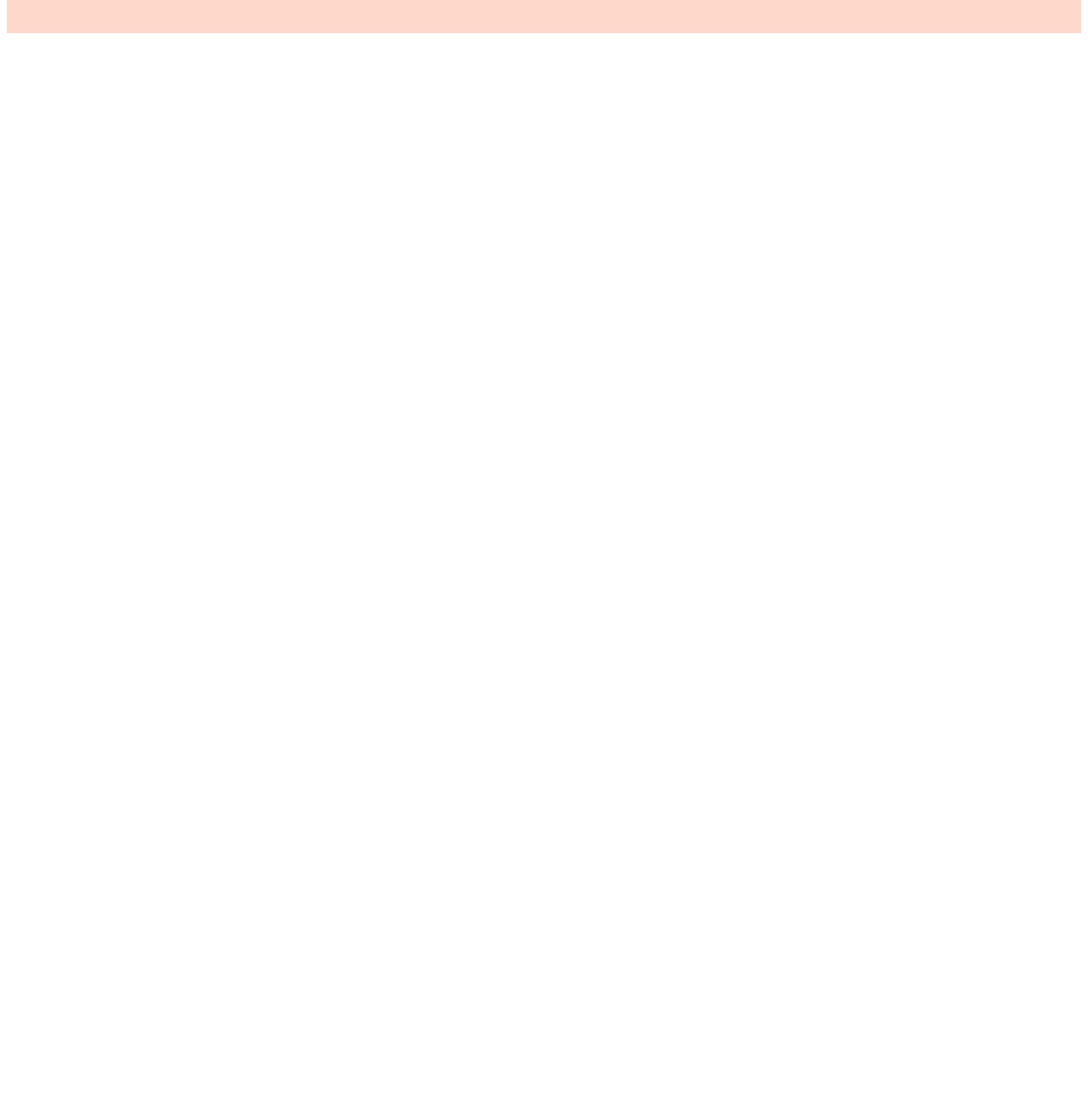
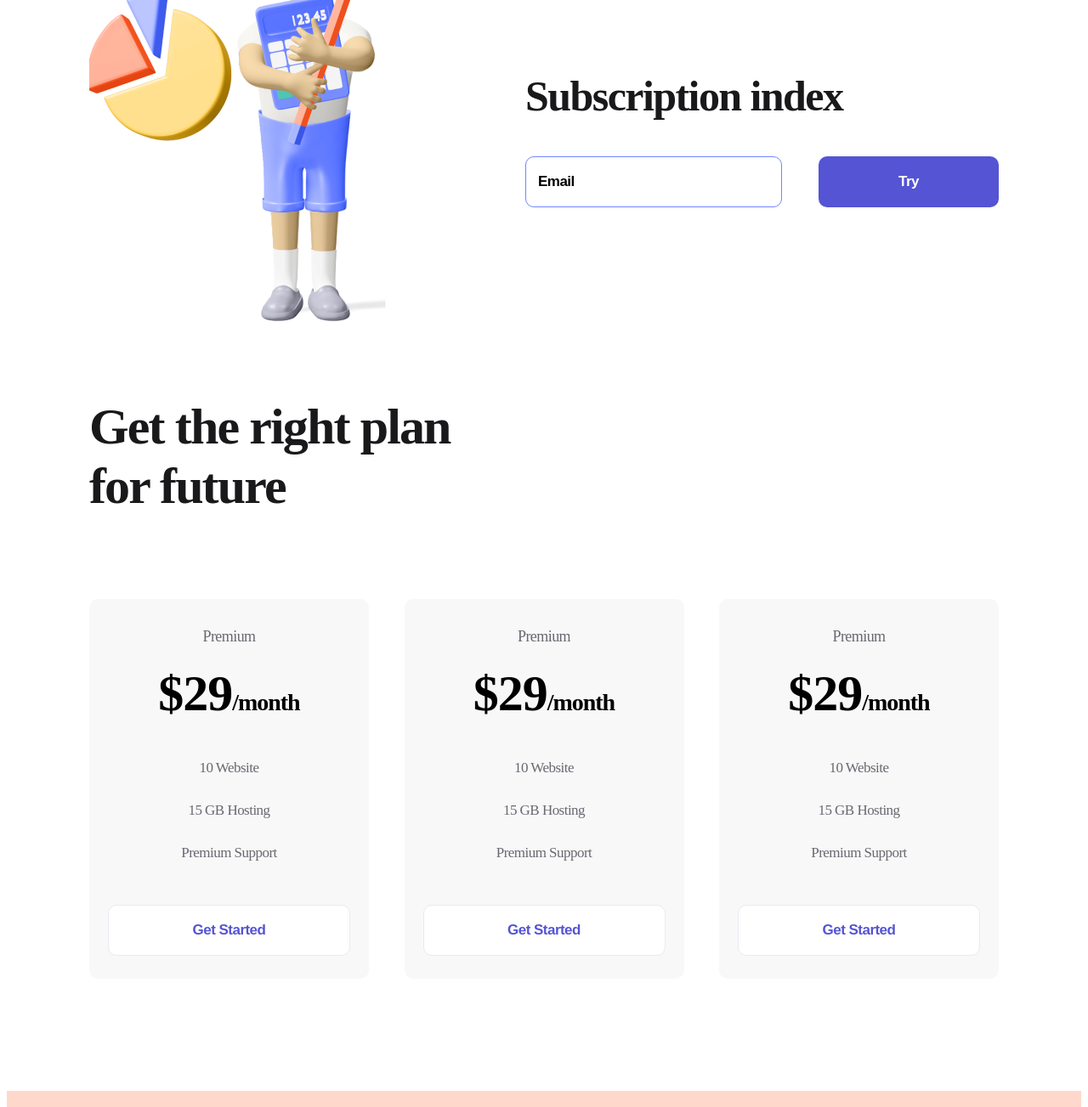
Before and after one commit to Ustim-Vitaliy/Projekt_one, a plain HTML site: page index.html in a window 1280 px wide. Shown: the part 964-2267 px from the top of the page at 85% size. Before the commit the page ends 1011 px from the top, so only its background shows below. Drawn offline with Linux system fonts and the light colour scheme.

Commit message:
Add files via upload

```diff
--- a/css/stayle.css
+++ b/css/stayle.css
@@ -89,7 +89,7 @@
    padding-top: 35px;
 }
 
-.flax_header, .about, .flex_footer {
+.flax_header, .about, .flex_footer, .form, .box {
    display: flex;
    justify-content: space-between;
    align-items: center;
@@ -97,3 +97,113 @@
 .about {
    margin: 104px auto 85px;
 }
+.form__title {
+   font-weight: 700;
+   font-size: 50px;
+   line-height: 57px;
+   letter-spacing: -1.56316px;
+   color: #19191B;
+}
+.form {
+   margin-bottom: 85px;
+}
+.input {
+   width: 302px;
+   height: 60px;
+   border: 1px solid #7087FF;
+   border-radius: 10px;
+   margin-right: 39px;
+   padding-left: 14px;
+   box-sizing: border-box;
+}
+.input::placeholder, .input{
+   font-weight: 700;
+   font-size: 17px;
+   line-height: 22px;
+   letter-spacing: -0.531474px;
+   color: #000000;
+}
+.input:focus {
+   outline: none;
+}
+.title_price {
+   font-weight: 700;
+   font-size: 60px;
+   line-height: 70px;
+   letter-spacing: -1.87579px;
+   color: #19191B;
+
+   width: 504px;
+   margin-bottom: 98px;
+}
+.box_price {
+   max-width: 330px;
+   background-color: #F8F8F8;
+   border-radius: 10px;
+   text-align: center;
+   padding: 34px 22px 27px;
+
+   }
+
+.box_p {
+   margin: 0px;
+   font-weight: 400;
+   font-size: 18px;
+   letter-spacing: -0.562737px;
+   color: #696871;
+}
+.box_price > h3{
+   font-weight: 700;
+   font-size: 60px;
+   letter-spacing: -1.03448px;
+   margin: 22px 0px 28px;
+  }
+.box_price span {
+   font-size: 28px;
+}
+.ul_price {
+   padding: 0;
+   margin: 0px;
+
+}
+.li_price {
+   list-style: none;
+   font-weight: 400;
+   line-height: 50px;
+   font-size: 17px;
+   letter-spacing: -0.531474px;
+   color: #696871;
+
+}
+.box_button {
+   width: 285px;
+   height: 60px;
+   color: #5454D4;
+   font-weight: 700;
+   font-size: 17px;
+   line-height: 22px;
+   letter-spacing: -0.531474px;
+
+   background: #FFFFFF;
+   border: 1px solid #EAE9F2;
+   border-radius: 10px;
+   margin-top: 36px;
+}
+.box_price:hover {
+   background: #FF7143;
+   color: #FFFFFF;
+   transition: 500ms;
+   cursor: pointer;
+   ;
+}
+.box_price:hover .box_button {
+   background: #9F3919;
+   border: 0px;
+   color: #FFFFFF;
+   transition: 500ms;
+   cursor: pointer;
+}
+.box_price:hover .box_p, .box_price:hover .li_price {
+   color: white;
+   transition: 500ms;
+}
--- a/index.html
+++ b/index.html
@@ -52,6 +52,66 @@
             <img src="./img/firstmen.png" alt="men">
         </div>
     </section>
+    <section class="container form">
+        <div>
+            <img src="./img/secondmen.png" alt="men">
+        </div>
+        <div>
+            <h2 class="form__title">Subscription index</h2>
+            <form>
+                <input class="input" type="text" placeholder="Email">
+                <button class="button button_violet">
+                    Try
+                </button>
+            </form>
+
+        </div>
+
+
+    </section>
+    <section class="container price">
+        <h3 class="title_price">
+            Get the right plan for future
+        </h3>
+        <div class="box" style="margin-bottom: 132px;">
+            <div class="box_price">
+                <p class="box_p">Premium</p>
+                <h3>$29<span>/month</span></h3>
+                <ul class="ul_price">
+                    <li class="li_price">10 Website</li>
+                    <li class="li_price">15 GB Hosting</li>
+                    <li class="li_price">Premium Support</li>
+                </ul>
+                <button class="box_button">
+                    Get Started
+                </button>
+            </div>
+            <div class="box_price">
+                <p class="box_p">Premium</p>
+                <h3>$29<span>/month</span></h3>
+                <ul class="ul_price">
+                    <li class="li_price">10 Website</li>
+                    <li class="li_price">15 GB Hosting</li>
+                    <li class="li_price">Premium Support</li>
+                </ul>
+                <button class="box_button">
+                    Get Started
+                </button>
+            </div>
+            <div class="box_price">
+                <p class="box_p">Premium</p>
+                <h3>$29<span>/month</span></h3>
+                <ul class="ul_price">
+                    <li class="li_price">10 Website</li>
+                    <li class="li_price">15 GB Hosting</li>
+                    <li class="li_price">Premium Support</li>
+                </ul>
+                <button class="box_button">
+                    Get Started
+                </button>
+            </div>
+        </div>
+    </section>
     <footer class="footer header">
         <div class="container flex_footer">
             <div>
```
Also changed, not shown: img/secondmen.png (added).
